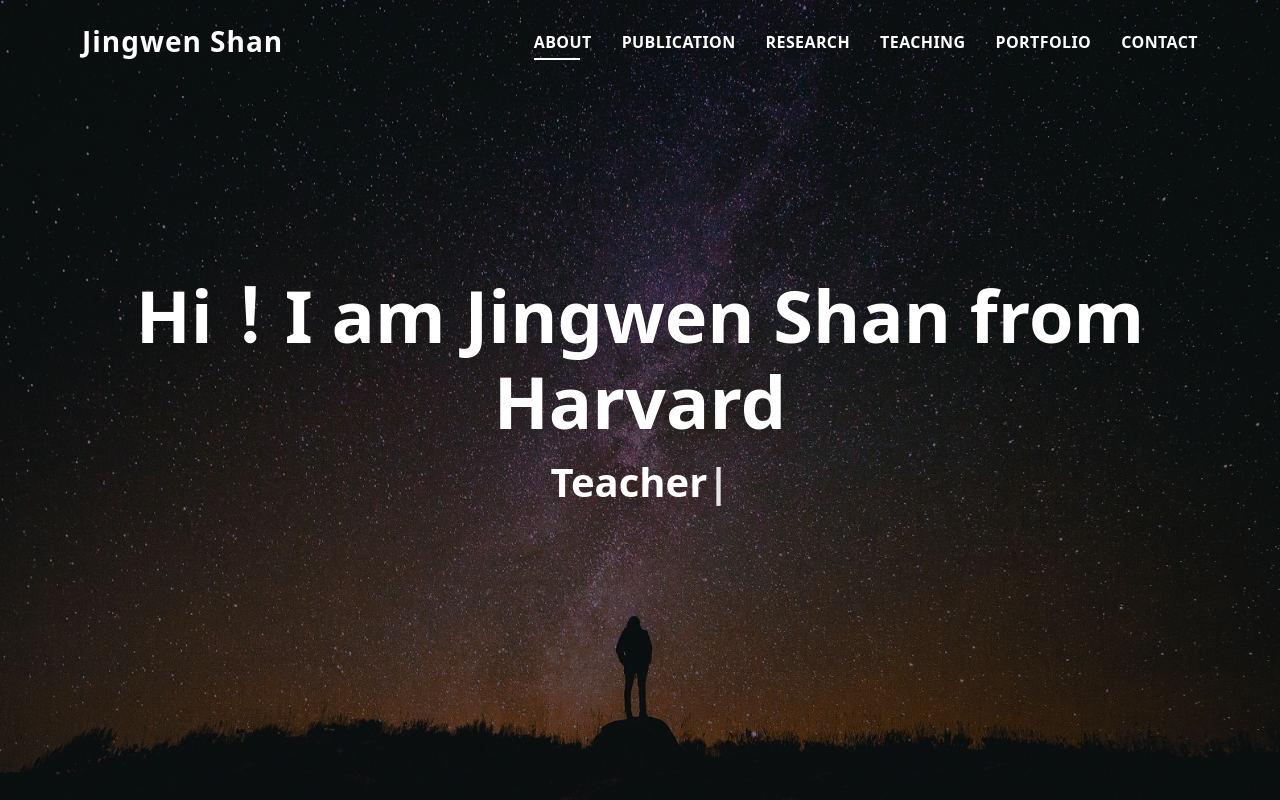
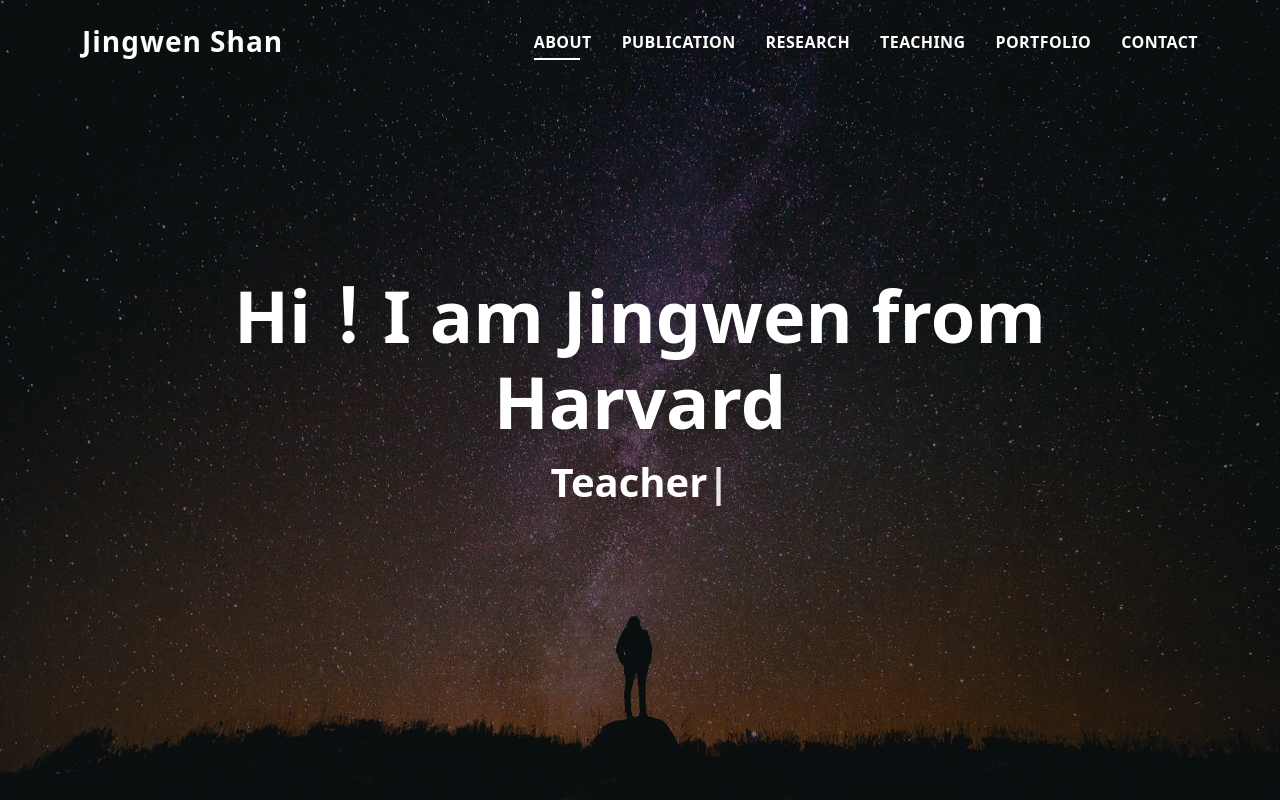
Before and after one commit to Jingwen-Shan/Jingwen-Shan.github.io, a plain HTML site: page index.html in a window 1280 px wide. Shown: the top 800 px of the page. Drawn offline with Linux system fonts and the light colour scheme.

Commit message:
Update index.html

```diff
--- a/index.html
+++ b/index.html
@@ -64,7 +64,7 @@
       <div class="table-cell">
         <div class="container">
           <!--<p class="display-3 color-d">Hello, world!</p>-->
-          <h1 class="hero-title mb-2">Hi！I am Jingwen Shan from Harvard</h1>
+          <h1 class="hero-title mb-2">Hi！I am Jingwen from Harvard</h1>
           <p class="hero-subtitle"><span class="typed" data-typed-items="Researcher, Teacher, Designer"></span></p>
           <!-- <p class="pt-3"><a class="btn btn-primary btn js-scroll px-4" href="#about" role="button">Learn More</a></p> -->
         </div>
```
